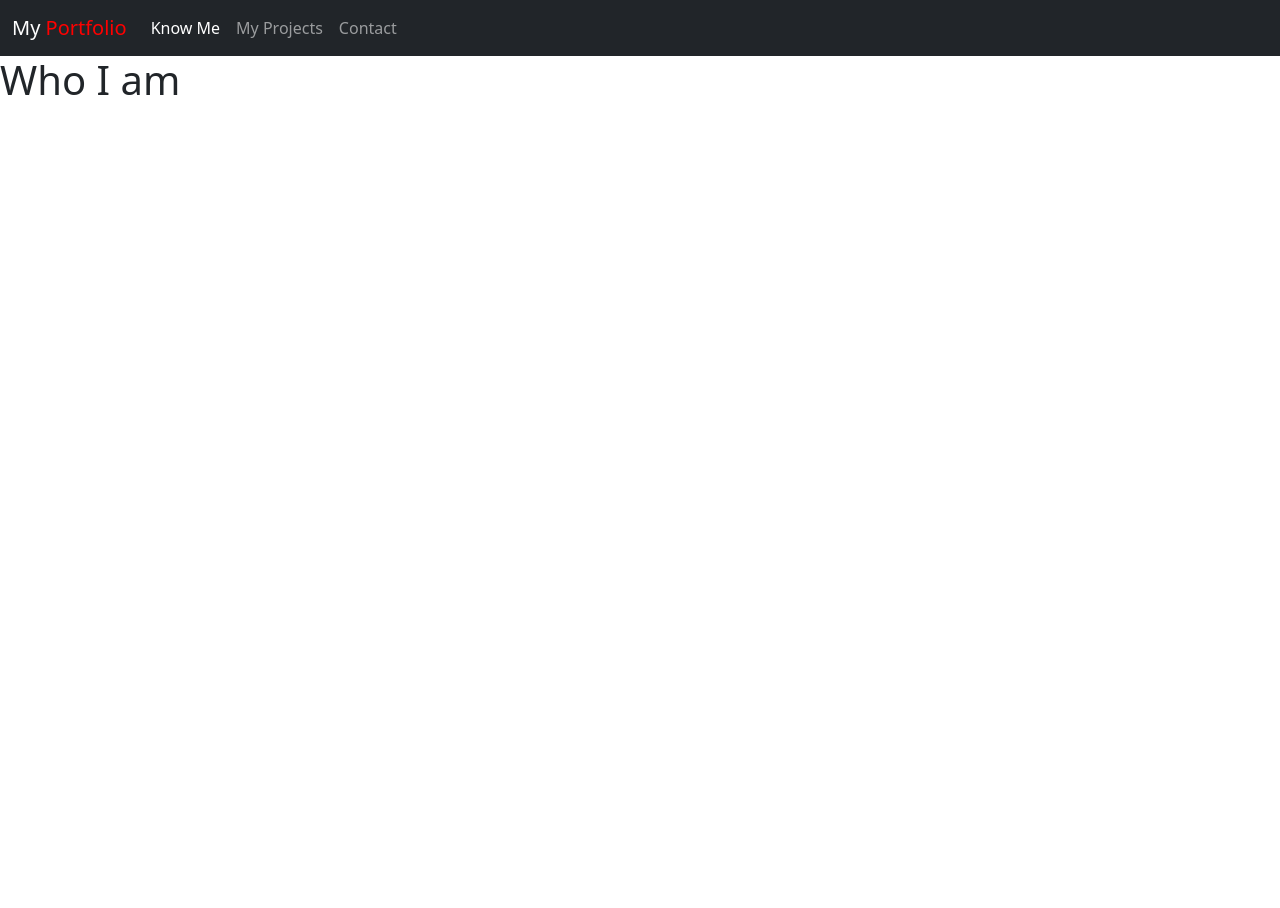
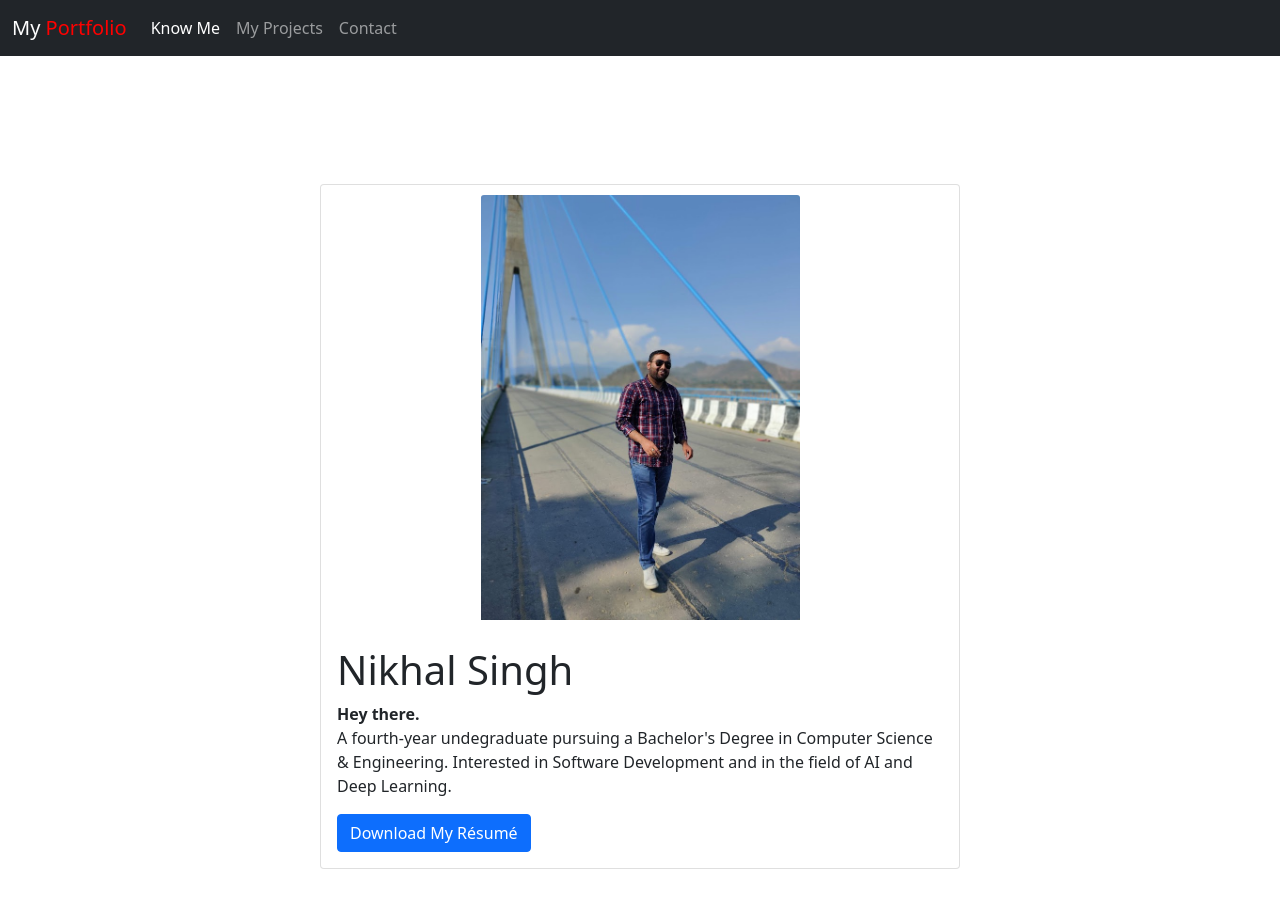
Before and after one commit to Nik404/my-portfolio, a plain HTML site: page about.html in a window 1280 px wide. Before the commit the page ends 800 px from the top, so only its background shows below. Drawn offline with nearby package versions, Linux system fonts and the light colour scheme.

Commit message:
add about page

```diff
--- a/about.html
+++ b/about.html
@@ -34,7 +34,18 @@
       </div>
     </nav>
 
-    <h1>Who I am</h1>
+    <div class="card" style="width: 40rem; margin: 10% auto;">
+      <img src="./imgs/pic.jpg" class="card-img-top" style="width: 50%; margin: 10px auto;">
+      <div class="card-body">
+        <h1 class="card-title">Nikhal Singh</h1>
+        <p class="card-text">
+          <b>Hey there.</b><br>
+          A fourth-year undegraduate pursuing a Bachelor's Degree in Computer Science & Engineering. Interested in Software
+          Development and in the field of AI and Deep Learning.
+        </p>
+        <a href="./cv/Resume'.pdf" class="btn btn-primary">Download My Résumé</a>
+      </div>
+    </div>
 
     <!-- Optional JavaScript; choose one of the two! -->
 
```
Also changed, not shown: 1 other file.
